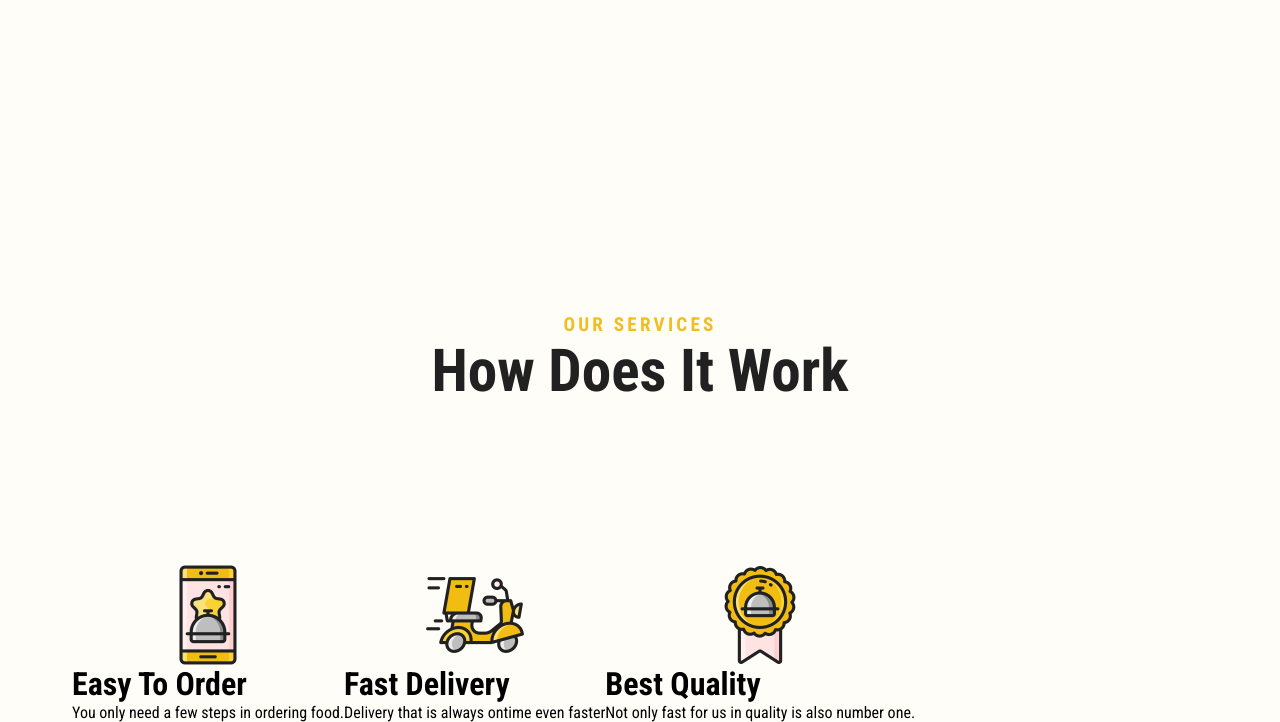
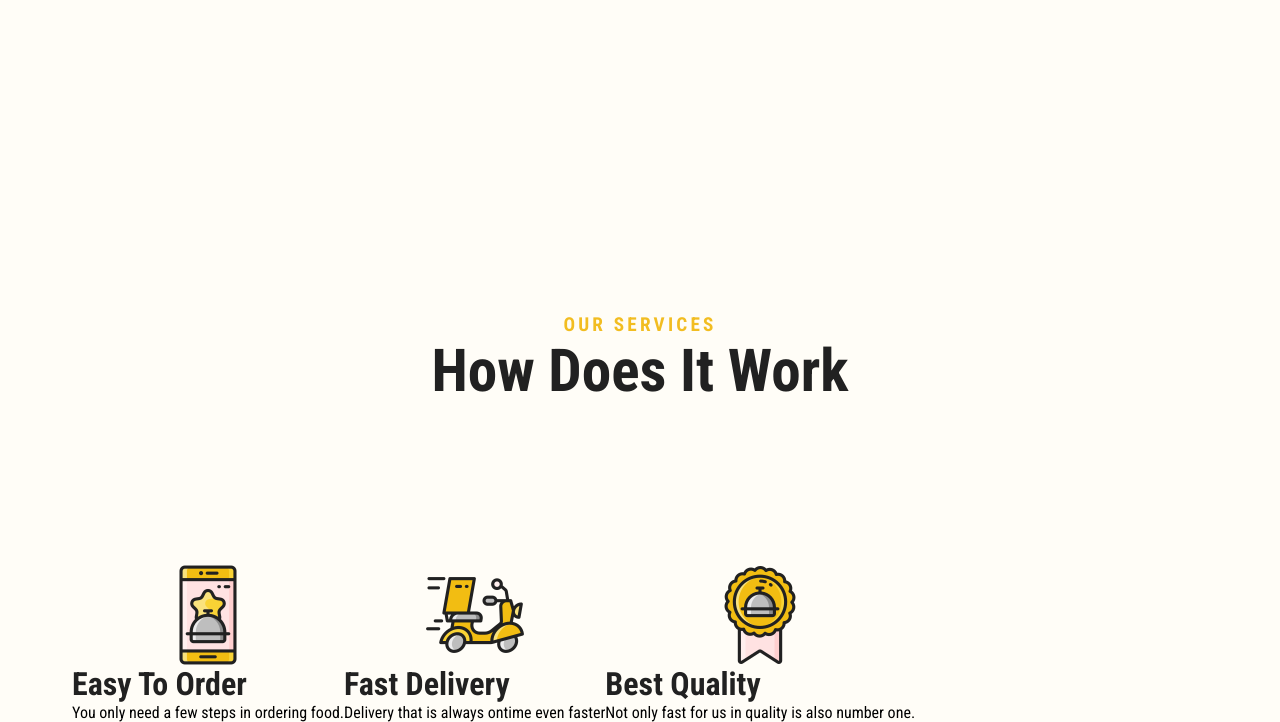
Before and after one commit to Farah-Saleem270/fooddeliveryrepo, a plain HTML site: page index.html in a window 1280 px wide. Shown: the part 647-1369 px from the top of the page. Drawn offline with Linux system fonts and the light colour scheme.

Commit message:
add color

```diff
--- a/style.css
+++ b/style.css
@@ -181,6 +181,7 @@ h2{
 h3{
     font-size: 2rem;
     text-transform: capitalize;
+    color: var(--lead);
 }
 
 
```
